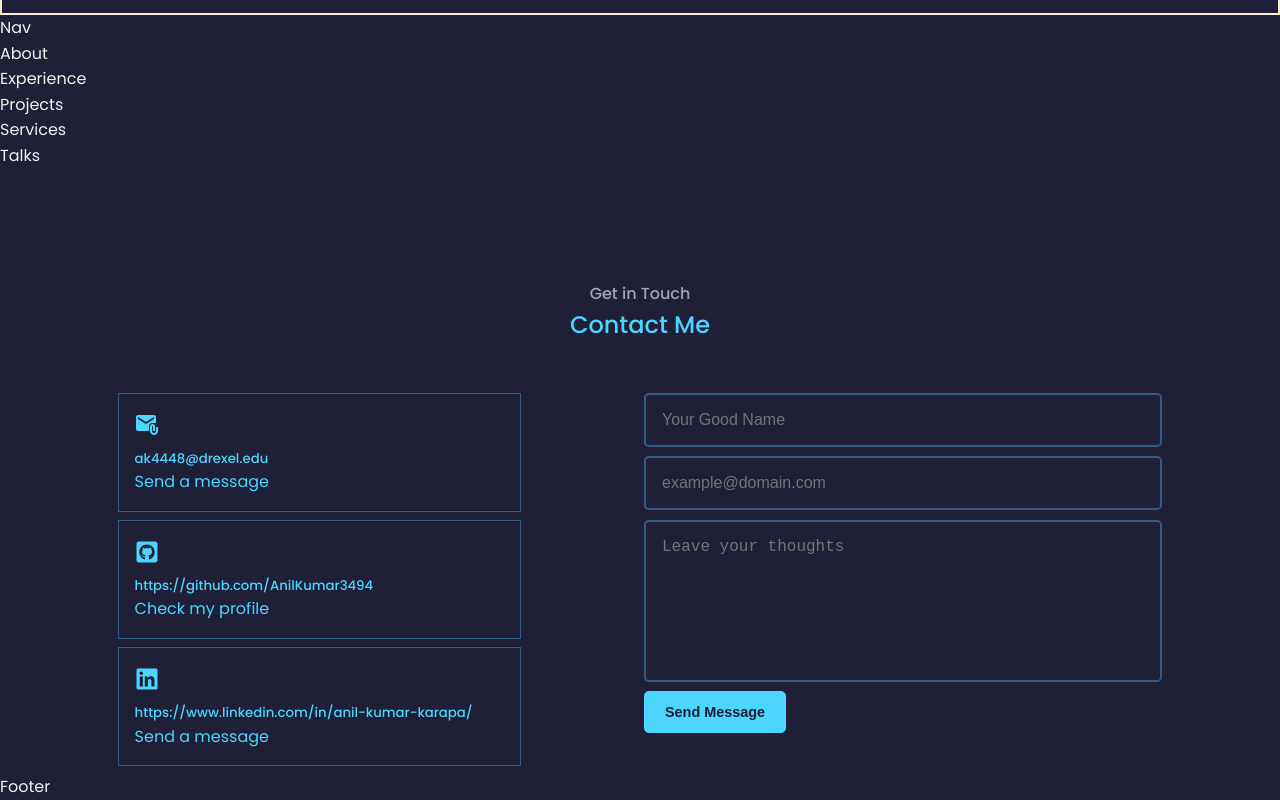
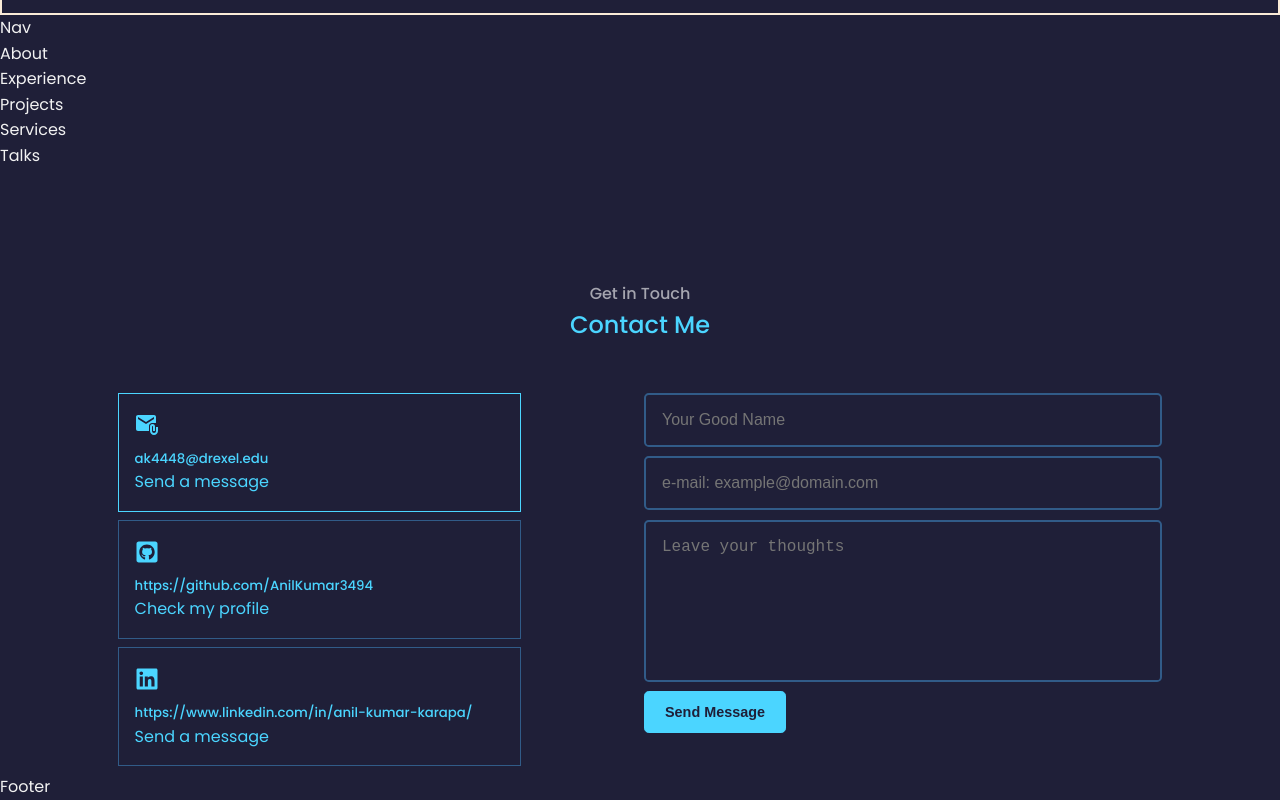
Before and after one commit to AnilKumar3494/INFO-655-Group_Project, a React (Vite) app in the folder modern_portfolio/: page / in a window 1280 px wide. In both pictures the pointer is over the element 319 px from the left and 1157 px from the top of the page. Shown: the part 705-1505 px from the top of the page. Built offline with nearby package versions, Linux system fonts and the light colour scheme.

Commit message:
updated styling and contact section

```diff
--- a/modern_portfolio/src/components/contact/Contact.jsx
+++ b/modern_portfolio/src/components/contact/Contact.jsx
@@ -37,7 +37,7 @@ const Contact = () => {
     {
       type: "email",
       name: "email",
-      placeholder: "example@domain.com",
+      placeholder: "e-mail: example@domain.com",
     },
   ];
 
--- a/modern_portfolio/src/components/contact/contact.css
+++ b/modern_portfolio/src/components/contact/contact.css
@@ -18,8 +18,12 @@
   border: 1px solid var(--color-primary-variant);
   padding: 1rem;
   margin-bottom: 0.5rem;
+
+  transition: all 0.3s ease;
 }
-
+.contact_option:hover {
+  border: 1px solid var(--color-primary);
+}
 .contact_option .icon {
   font-size: 1.5rem;
 }
@@ -44,10 +48,13 @@ textarea {
   outline: none;
 
   resize: none;
+  transition: all 0.3s ease-in-out;
 }
 
 input:hover,
-input:focus {
+input:focus,
+textarea:hover,
+textarea:focus {
   border: 2px solid var(--color-primary);
 }
 
```
